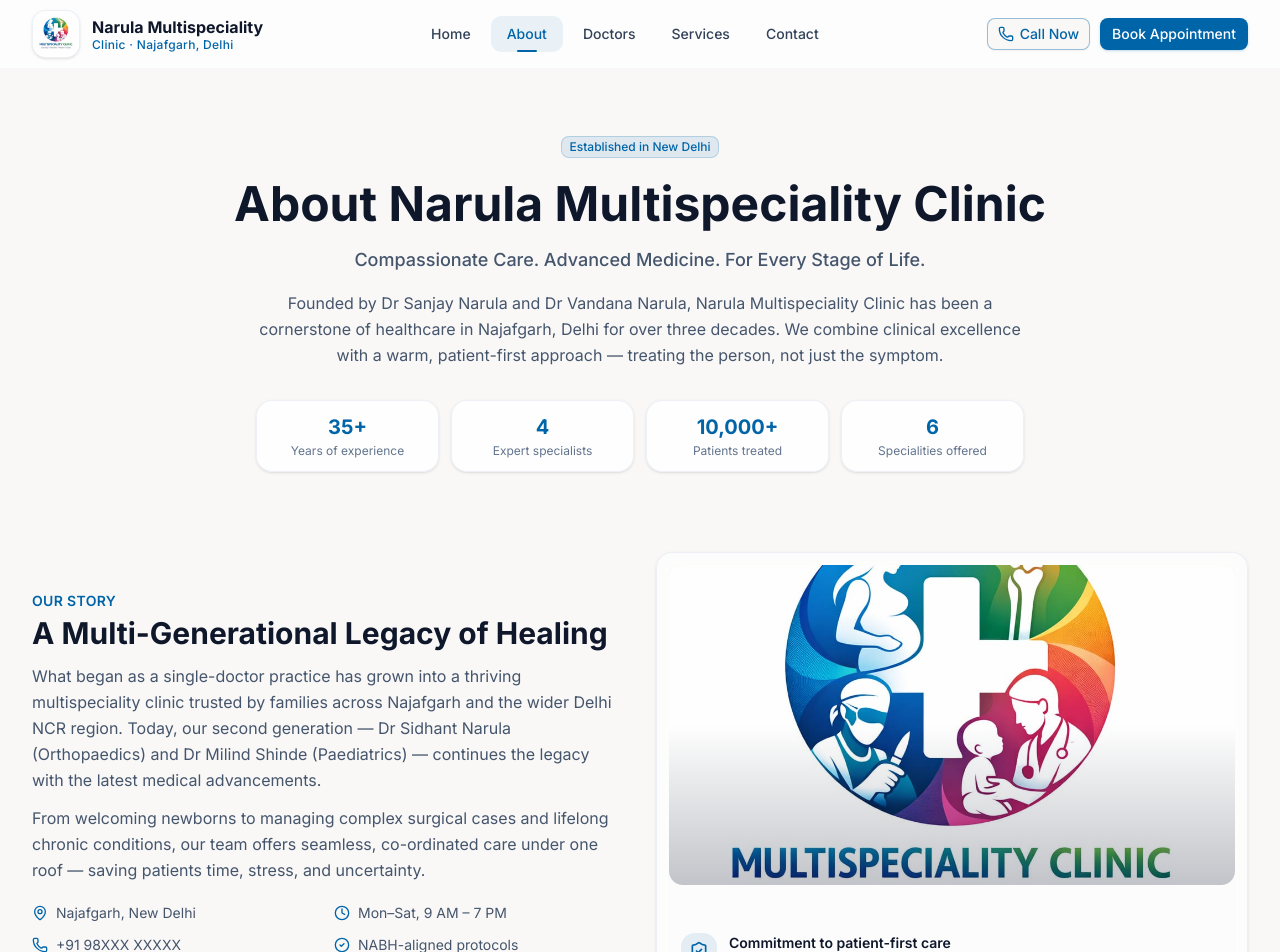
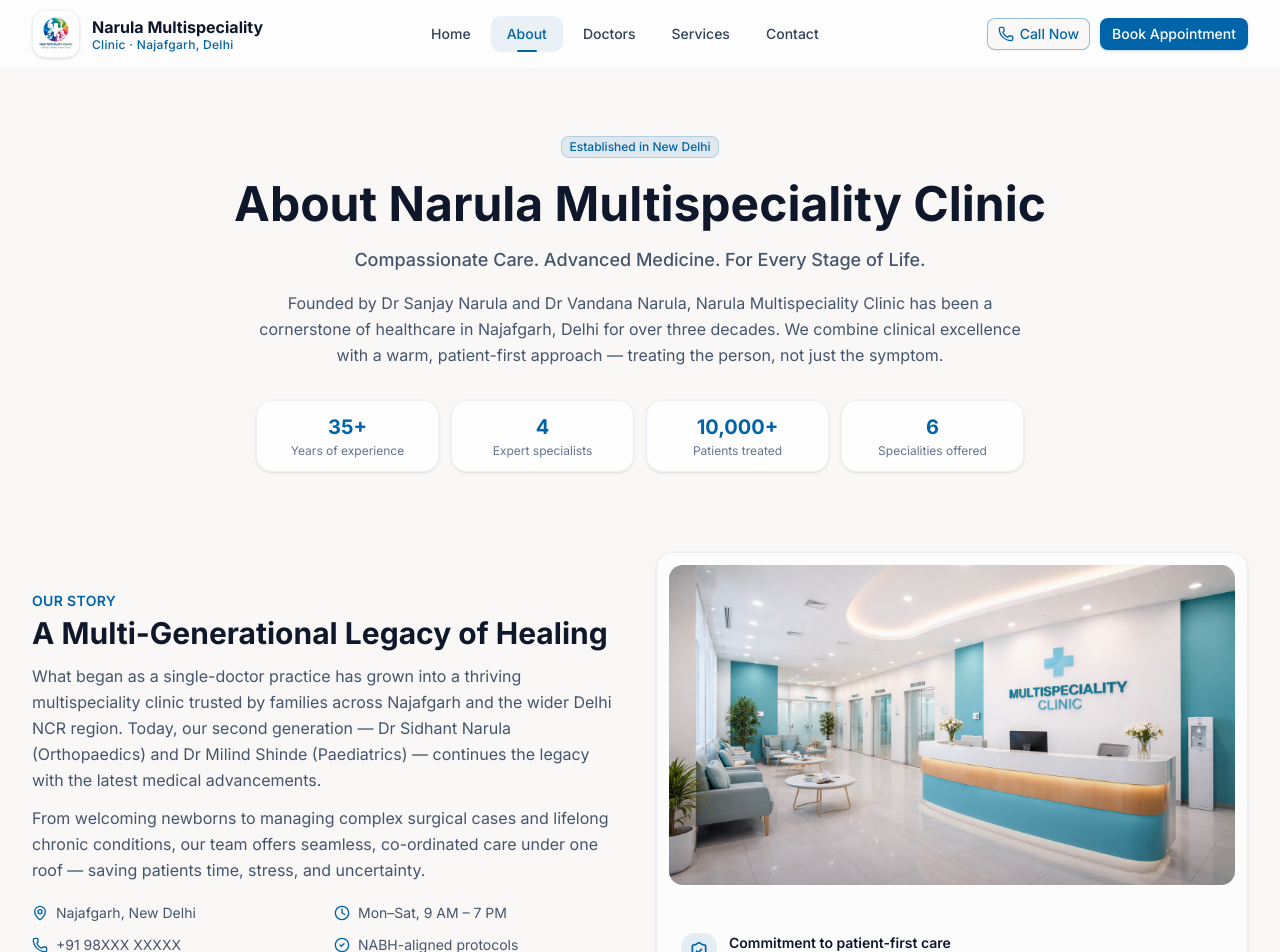
Before and after one commit to desirediv0/Narula, a Next.js app: page /about in a window 1280 px wide. Shown: the top 952 px of the page. Built offline with nearby package versions, Linux system fonts and the light colour scheme.

Commit message:
Update image source in Home component to use about.png instead of clinic-logo.png

```diff
--- a/app/about/AboutContent.tsx
+++ b/app/about/AboutContent.tsx
@@ -198,7 +198,7 @@ export function AboutContent() {
               <Card className="rounded-2xl border-slate-200/60 bg-white/60 backdrop-blur p-3 shadow-sm overflow-hidden">
                 <div className="relative h-[280px] sm:h-[320px] rounded-xl overflow-hidden bg-slate-100">
                   <Image
-                    src="/images/clinic-logo.png"
+                    src="/about.png"
                     alt="Narula Multispeciality Clinic"
                     fill
                     sizes="(max-width: 640px) 100vw, 50vw"
--- a/app/page.tsx
+++ b/app/page.tsx
@@ -520,7 +520,7 @@ export default function Home() {
               <Card className="rounded-2xl border-slate-200/60 bg-white p-3 shadow-sm overflow-hidden">
                 <div className="relative h-[280px] sm:h-[320px] rounded-xl overflow-hidden bg-slate-100">
                   <Image
-                    src="/images/clinic-logo.png"
+                    src="/about.png"
                     alt="Narula Multispeciality Clinic"
                     fill
                     sizes="(max-width: 640px) 100vw, 50vw"
```
Also changed, not shown: public/about.png (added).
